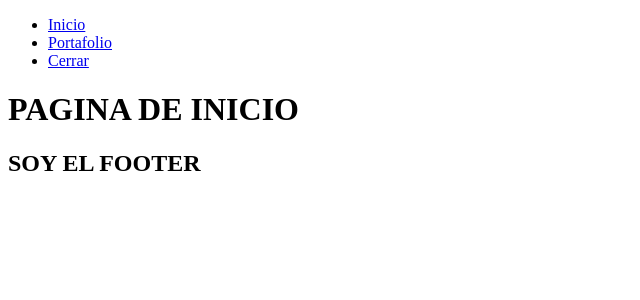
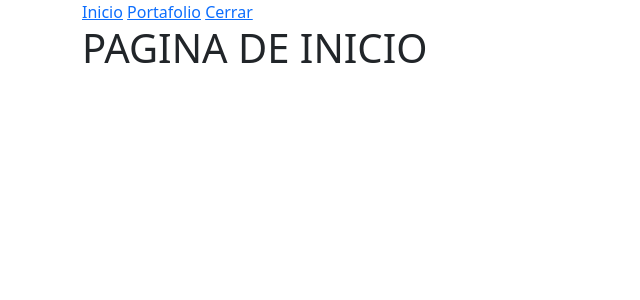
Before and after one commit to jcdavidarg/porfafolio.php, a PHP site: page /index.php in a window 1280 px wide. Shown: the top 300 px of the page, without its empty margins (0-640 px from the left). Run offline with PHP 8.4, Linux system fonts and the light colour scheme.

Commit message:
header y footer modificados para bootstrap

```diff
--- a/footer.php
+++ b/footer.php
@@ -1,3 +1,4 @@
-<footer>
-    <h2>SOY EL FOOTER</h2>
-</footer>
+</div>
+
+</body>
+</html>
--- a/header.php
+++ b/header.php
@@ -1,13 +1,13 @@
-<header>
-    <ul>
-        <li>
-            <a href="./index.php">Inicio</a>
-        </li>
-        <li>
-            <a href="./portafolio.php">Portafolio</a>
-        </li>
-        <li>
-            <a href="./logout.php">Cerrar</a>
-        </li>
-    </ul>
-</header>
+<!DOCTYPE html>
+<html lang="en">
+<head>
+    <meta charset="UTF-8">
+    <meta name="viewport" content="width=device-width, initial-scale=1.0">
+    <title>Inicio</title>
+    <link href="https://cdn.jsdelivr.net/npm/bootstrap@5.3.3/dist/css/bootstrap.min.css" rel="stylesheet" integrity="sha384-QWTKZyjpPEjISv5WaRU9OFeRpok6YctnYmDr5pNlyT2bRjXh0JMhjY6hW+ALEwIH" crossorigin="anonymous">
+</head>
+<body>
+    <div class="container">
+        <a href="./index.php">Inicio</a>
+        <a href="./portafolio.php">Portafolio</a>
+        <a href="./logout.php">Cerrar</a>
```
